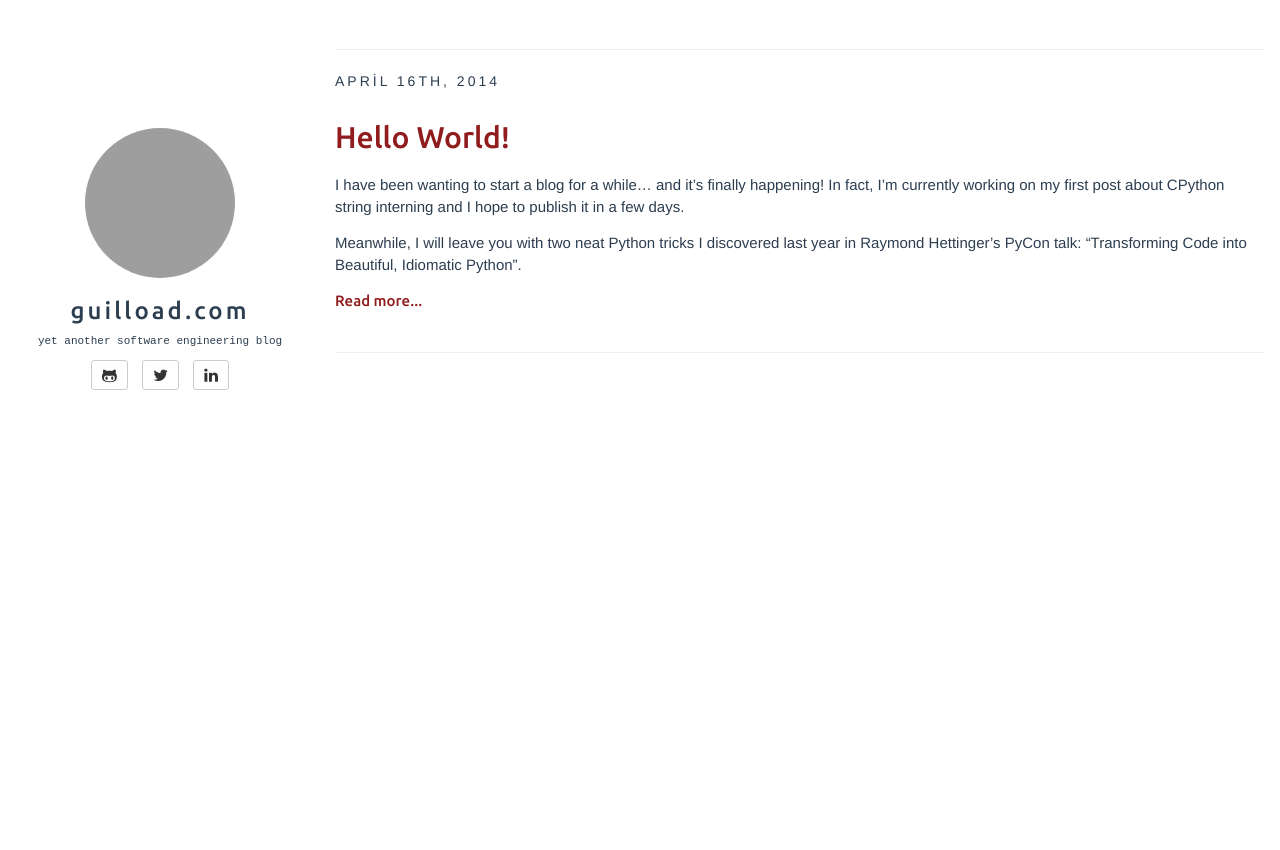
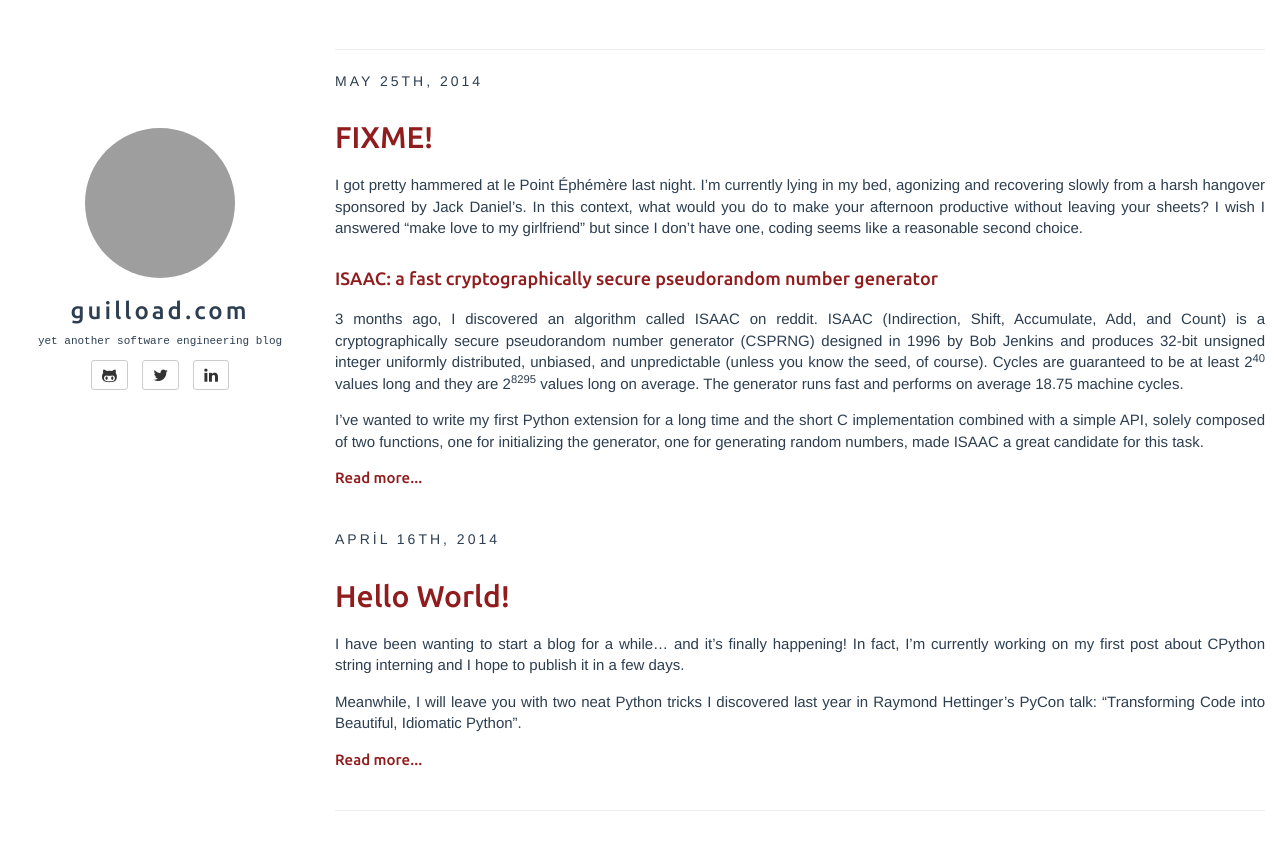
Before and after one commit to guilload/guilload.github.io, a Jekyll site: the page built from index.html, in a window 1280 px wide. Shown: the top 850 px of the page. Built offline with Jekyll 4.4.1, drawn with Linux system fonts in a browser that asks for light colours; the list of posts is cut into pages by our own code; grey boxes are pictures that could not be loaded.

Commit message:
[WIP] pyisaac

```diff
--- /dev/null
+++ b/_posts/2014-05-25-pyisaac.md
@@ -0,0 +1,94 @@
+---
+fullview: false
+layout: post
+title: FIXME!
+permalink: pyisaac
+categories: []
+tags: []
+---
+
+I got pretty hammered at le [Point Éphémère](http://www.pointephemere.org/){:target="_blank"} last night. I’m currently lying in my bed, agonizing and recovering slowly from a harsh hangover sponsored by Jack Daniel's. In this context, what would you do to make your afternoon productive without leaving your sheets? I wish I answered "make love to my girlfriend" but since I don’t have one, coding seems like a reasonable second choice.
+
+#### ISAAC: a fast cryptographically secure pseudorandom number generator
+
+3 months ago, I discovered an algorithm called [ISAAC](http://burtleburtle.net/bob/rand/isaac.html){:target="_blank"} on [reddit](http://redd.it/1xl7yc){:target="_blank"}. ISAAC (Indirection, Shift, Accumulate, Add, and Count) is a cryptographically secure pseudorandom number generator ([CSPRNG](http://en.wikipedia.org/wiki/Cryptographically_secure_pseudorandom_number_generator){:target="_blank"}) designed in 1996 by [Bob Jenkins](http://burtleburtle.net/bob/){:target="_blank"} and produces 32-bit unsigned integer uniformly distributed, unbiased, and unpredictable (unless you know the seed, of course). Cycles are guaranteed to be at least 2<sup>40</sup> values long and they are 2<sup>8295</sup> values long on average. The generator runs fast and performs on average 18.75 machine cycles.
+
+I've wanted to write my first Python extension for a long time and the short [C implementation](http://burtleburtle.net/bob/rand/isaacafa.html){:target="_blank"} combined with a simple API, solely composed of two functions, one for initializing the generator, one for generating random numbers, made ISAAC a great candidate for this task.
+
+
+<!--more-->
+
+#### Writing Python extensions is easy...
+
+Given my inexperience, this post is not going to be an umpteenth tutorial about writing extensions, I would rather link you toward resources I found useful for this purpose. However, I would like to point out how easy it is to write extensions: Python’s documentation is clear, extensive and provides a great example that guides you step by step. In addition, the C API is simple and well documented too. This makes writing extensions a very pleasant experience. However, I haven't done it (yet) but from what I've [read](https://docs.python.org/3/howto/cporting.html){:target="_blank"}, writing modules compatible in both Python 2 and Python 3 looks tricky.
+
+Here's what you need to get started:
+
+*   [Extending and Embedding the Python Interpreter](https://docs.python.org/2/extending/extending.html){:target="_blank"}, Python's official documentation;
+*   [Python Extension Programming with C](http://www.tutorialspoint.com/python/python_further_extensions.htm){:target="_blank"}, Tutorials Point;
+*   [Python modules in C](http://dan.iel.fm/posts/python-c-extensions/){:target="_blank"}, Dan Foreman-Mackey;
+*   [A Whirlwind Excursion through Python C Extensions](http://nedbatchelder.com/text/whirlext.html){:target="_blank"}, Ned Batchelder.
+
+The rest depends on your C skills. Hello, segmentation fault!
+
+<img alt="The joy of C" src="/assets/media/pyisaac/segfault.jpg">
+
+#### Code
+
+Since, I’m a very fancy guy, I named the package... drum roll... "pyisaac"! The code is available on [GitHub](https://github.com/guilload/pyisaac) under MIT license. I’m far from being a C expert, comments and PR are very welcome. The package is hosted on PyPI and can be installed via `pip` or `easy_install`:
+
+{% highlight sh %}
+$ pip install pyisaac
+$ easy_install pyisaac
+{% endhighlight %}
+
+#### Use
+
+As for the original implementation, the API is dead simple:
+
+{% highlight python %}
+>>> import pyisaac
+>>> pyisaac.random()
+0.3417196273803711
+>>> pyisaac.seed('pyisaac')
+>>> pyisaac.random()
+0.9284197092056274
+{% endhighlight %}
+
+#### Implementation
+
+##### Seeding routine
+
+Bob Jenkins provides no official seeding routine for the algorithm. At first, as [suggested](http://www.reddit.com/r/programming/comments/1xl7yc/isaac_a_pseudorandom_number_generator_thats/cfccplq){:target="_blank"} by redditor [BonzaiThePenguin](http://www.reddit.com/user/BonzaiThePenguin){:target="_blank"}, I used 1024 bytes of data from `/dev/random`. Since, this source of randomness is potentially blocking (more about it [here](http://en.wikipedia.org/?title=/dev/random){:target="_blank"} and [there](http://linux.die.net/man/4/random){:target="_blank"}) and not cross-platform, I've decided later on to rely on Python `os.urandom()`. On a UNIX-like system this function will query `/dev/urandom` and on Windows it will use `[CryptGenRandom()](http://en.wikipedia.org/wiki/CryptGenRandom){:target="_blank"}. If no randomness source is found, the algorithm is seeded from the system time and then, **MUST NOT be used for cryptographic purposes**.
+
+##### A story about integers and bytes
+
+I have slightly modified the original file [standard.h](http://burtleburtle.net/bob/c/standard.h){:target="_blank"}. ISAAC relies on 4-byte unsigned integers arithmetic. Back in 1996, unsigned long integers were 4-byte long but nowadays, they are an 8-byte quantity on 64-bit processors. So I replaced them with unsigned integers instead.
+
+##### Mapping integers to floats in [0, 1]
+
+ISAAC generates random integers ranging from 0 to 2<sup>32</sup>-1 (0xFFFFFF), and in theory dividing them by 0xFFFFFF should producting distinct floatting point numbers between 0 and 1. In practice and in computer science particularly, this doesn't work very well.
+
+#### Testing
+
+Bob Jenkins, in his great goodness, provides a seed and the first 2600 random numbers generated from it. pyisaac is tested against these numbers and get them right... but this only means the implementation is right, not that the algorithm generates truly uniformly distributed, unbiased and unpredictable numbers.
+
+In fact, it is impossible to give a mathematical proof that a generator is indeed a random bit generator, as a consequence, generators are submitted to batteries of statistical tests which aim to detect certain kinds of weaknesses such as:
+
+* shorter than expected periods for some seed states;
+* lack of uniformity of distribution for large amounts of generated numbers;
+* correlation of successive values, etc.
+
+[Dieharder](http://www.phy.duke.edu/~rgb/General/dieharder.php){:target="_blank"} is an example of such a battery of tests. ISAAC successfully passes all the [Diehard](http://stat.fsu.edu/pub/diehard/){:target="_blank"} and [NIST](http://csrc.nist.gov/groups/ST/toolkit/rng/index.html){:target="_blank"} statistical tests which are part of Dieharder.
+
+#### Performance
+
+Let's get a rough sense of how pyisaac performs compared to `random.random()` from Python's standard library and `numpy.random.rand()`. These PRNGs both implement the [Mersenne twister](http://en.wikipedia.org/wiki/Mersenne_twister){:target="_blank"} algorithm:
+
+<img alt="PRNGs benchmark" src="/assets/media/pyisaac/benchmark.png">
+
+FIXME
+
+and... yes... Python adds much overhead... but let's not start a flame war please, that's not the point of this post :)
+
+That's all folks! I'd like to thank Mike McFadden who gave me [valuable advice](https://github.com/guilload/pyisaac/issues/1){:target="_blank"} on how to seed the generator properly.
--- a/assets/css/style.css
+++ b/assets/css/style.css
@@ -63,6 +63,7 @@ article {
 article p {
 	margin-top: 15px;
 	margin-bottom: 15px;
+    text-align: justify;
 }
 
 article pre {
@@ -87,7 +88,7 @@ article h1, article h2, article h3, article h4, article h5, article h6 {
 
 article.home div a, article.home pre a { color: #2c3e50; }
 article.home div a:hover, article.home pre a:hover { color: #2c3e50; text-decoration: none; }
-article img { max-width: 100%; }
+article img { display: block; margin-left: auto; margin-right: auto; max-width: 100%; }
 
 h1, h2, h3, h4, h5, h6 { font-family: 'Ubuntu', sans-serif; color: #901c1d; }
 h1 a, h2 a, h3 a, h4 a { color: #901c1d; }
```
Also changed, not shown: _posts/2014-04-16-hello-world.md (+1 -1 lines), assets/media/pyisaac/benchmark.png (added), assets/media/pyisaac/segfault.jpg (added), 1 other file.
